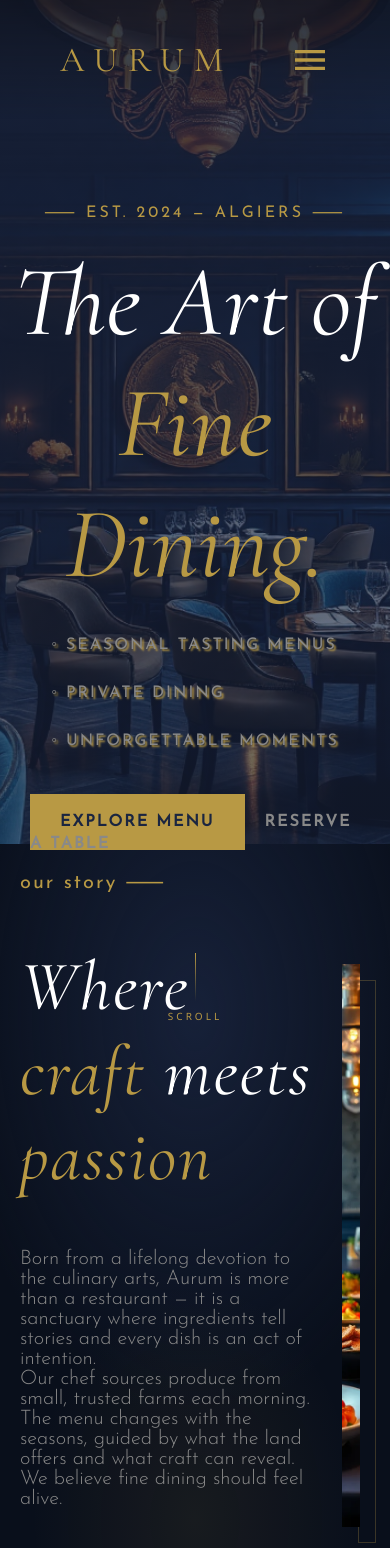
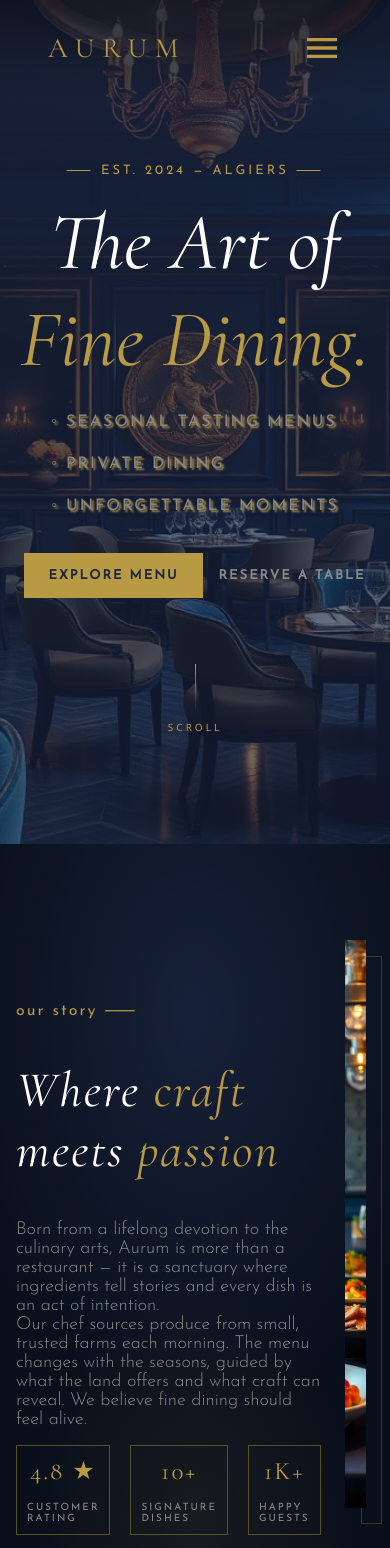
Before and after one commit to Mustapha-bf/aurum-restaurant, a React (Vite) app: page / in a window 390 px wide. Shown: the top 1548 px of the page. Built offline with nearby package versions, Linux system fonts and the light colour scheme.

Commit message:
Original one

```diff
--- a/src/index.css
+++ b/src/index.css
@@ -32,8 +32,8 @@ body {
   justify-content: space-between;
   align-items: center;
   width: 100%;
-  height: 120px;
-  padding: 30px 60px;
+  height: 96px;
+  padding: 24px 48px;
   background: linear-gradient(rgba(0, 0, 0, 0.34), rgba(171, 171, 171, 0));
   position: fixed;
   top: 0;
@@ -41,21 +41,21 @@ body {
 }
 
 .nav-bar .logo {
-  font-size: 35px;
+  font-size: 28px;
   font-weight: 500;
   font-family: var(--fancy-font);
-  letter-spacing: 10px;
+  letter-spacing: 8px;
 }
 
 .nav-bar .nav-links {
   display: flex;
-  gap: 50px;
+  gap: 40px;
 }
 
 .nav-bar .nav-links a {
   text-decoration: none;
   color: var(--white);
-  font-size: 18px;
+  font-size: 14px;
   letter-spacing: 3px;
   position: relative;
   font-family: var(--monospace);
@@ -66,10 +66,10 @@ body {
 }
 
 .nav-bar .reserve-btn {
-  padding: 10px 30px;
+  padding: 8px 24px;
   color: var(--golden);
   border: var(--golden) 2px solid;
-  font-size: 18px;
+  font-size: 14px;
   font-weight: 600;
   letter-spacing: 2px;
   cursor: pointer;
@@ -86,31 +86,31 @@ body {
 }
 
 .listings {
-  height: 460px;
-  width: 350px;
+  height: 368px;
+  width: 280px;
   background-color: #1a2540;
   position: fixed;
-  top: 40px;
-  right: 20px;
+  top: 32px;
+  right: 16px;
   box-shadow: 0px 0px 2px var(--gray);
   display: flex;
   flex-direction: column;
   align-items: center;
-  gap: 30px;
+  gap: 24px;
 }
 
 .explore-more {
   width: 100%;
   text-decoration: none;
   color: var(--white);
-  font-size: 18px;
+  font-size: 14px;
   letter-spacing: 3px;
   position: relative;
   font-family: var(--monospace);
   display: flex;
   align-items: center;
   justify-content: space-between;
-  padding: 40px;
+  padding: 32px;
 }
 
 .explore-more :nth-child(2) {
@@ -122,10 +122,10 @@ body {
 }
 
 .reserve-button {
-  padding: 10px 30px;
+  padding: 8px 24px;
   color: var(--golden);
   border: var(--golden) 2px solid;
-  font-size: 18px;
+  font-size: 14px;
   font-weight: 600;
   letter-spacing: 2px;
   cursor: pointer;
@@ -137,13 +137,13 @@ body {
   flex-direction: column;
   align-items: center;
   justify-content: center;
-  gap: 30px;
+  gap: 24px;
 }
 
 .links-list a {
   text-decoration: none;
   color: var(--white);
-  font-size: 18px;
+  font-size: 14px;
   letter-spacing: 3px;
   position: relative;
   font-family: var(--monospace);
@@ -162,7 +162,7 @@ body {
   height: 100vh;
   display: flex;
   flex-direction: column;
-  padding: 180px 0px 40px 0px;
+  padding: 144px 0px 32px 0px;
   align-items: center;
   background-image: url('assets/home bg.png');
   background-position: center;
@@ -189,22 +189,22 @@ body {
 .established {
   font-family: var(--monospace);
   letter-spacing: 3px;
-  font-size: 16px;
+  font-size: 13px;
   font-weight: 500;
   text-transform: uppercase;
-  padding: 20px;
+  padding: 16px;
 }
 
 .welcome {
   font-family: var(--monospace);
-  font-size: 30px;
+  font-size: 24px;
   text-transform: uppercase;
   text-align: center;
 }
 
 .slogan {
   font-family: var(--fancy-font);
-  font-size: 150px;
+  font-size: 120px;
   text-align: center;
   font-style: italic;
   color: var(--white);
@@ -216,35 +216,35 @@ body {
 
 .tagline {
   display: flex;
-  gap: 30px;
+  gap: 24px;
   font-family: var(--monospace);
   text-transform: uppercase;
   letter-spacing: 2px;
   color: var(--gray);
   text-shadow: 2px 2px 2px var(--golden);
-  padding: 30px;
+  padding: 24px;
 }
 
 .explore {
-  padding: 30px;
+  padding: 24px;
 }
 
 .explore-btns :nth-child(1) {
   font-family: var(--monospace);
-  font-size: 16px;
+  font-size: 13px;
   font-weight: 600;
   text-transform: uppercase;
   letter-spacing: 2px;
   background-color: var(--golden);
   text-decoration: none;
   color: var(--lighter-blue);
-  padding: 20px 30px;
-  margin-right: 20px;
+  padding: 16px 24px;
+  margin-right: 16px;
 }
 
 .explore-btns :nth-child(2) {
   font-family: var(--monospace);
-  font-size: 16px;
+  font-size: 13px;
   font-weight: 600;
   text-transform: uppercase;
   text-decoration: none;
@@ -255,7 +255,7 @@ body {
 
 .scroll {
   width: 100%;
-  padding: 70px;
+  padding: 56px;
   display: flex;
   flex-direction: column;
   align-items: center;
@@ -273,13 +273,10 @@ body {
   animation: scrollPulse 2s ease-in-out infinite;
 }
 
-
-
-
 /* Story Styling */
 .story-page {
   height: 100vh;
-  padding: 0 20px 0 150px ;
+  padding: 0 16px 0 120px;
   display: flex;
   flex-direction: row;
   align-items: stretch;
@@ -290,7 +287,7 @@ body {
 .right-container {
   width: 20%;
   height: 70%;
-  margin: 100px 150px 100px 0;
+  margin: 80px 120px 80px 0;
   position: relative;
   display: flex;
 }
@@ -316,24 +313,24 @@ body {
   display: flex;
   flex-direction: column;
   justify-content: center;
-  padding-right: 200px;
-  gap: 20px;
+  padding-right: 160px;
+  gap: 16px;
 }
 
 .story-head {
   font-family: var(--monospace);
-  font-size: 20px;
+  font-size: 16px;
   letter-spacing: 2px;
   font-weight: 500;
-  padding-bottom: 30px;
+  padding-bottom: 24px;
 }
 
 .story-title {
   font-family: var(--fancy-font);
-  font-size: 80px;
+  font-size: 64px;
   letter-spacing: 2px;
   font-weight: 500;
-  padding-bottom: 30px;
+  padding-bottom: 24px;
   font-style: italic;
 }
 
@@ -345,7 +342,7 @@ body {
   font-family: var(--monospace);
   color: var(--gray);
   font-weight: 100;
-  font-size: 30px;
+  font-size: 24px;
 }
 
 .insights {
@@ -360,7 +357,7 @@ body {
   justify-content: center;
   flex-direction: column;
   padding: 2% 5% 3% 5%;
-  margin-top: 20px;
+  margin-top: 16px;
   font-family: var(--monospace);
   text-transform: uppercase;
   letter-spacing: 2px;
@@ -369,8 +366,8 @@ body {
 
 .insights span {
   font-family: var(--fancy-font);
-  font-size: 40px;
-  padding-bottom: 20px;
+  font-size: 32px;
+  padding-bottom: 16px;
   color: var(--golden);
 }
 
@@ -389,11 +386,9 @@ body {
 }
 
 /* Menu Styling */
-
 .menu-page {
   height: 100vh;
 }
-
 
 /* Experience Styling */
 .experience-page {
@@ -405,8 +400,6 @@ body {
   height: 100vh;
 }
 
-
-
 @media screen and (max-width: 1000px) {
   .nav-bar .nav-links {
     display: none;
@@ -417,7 +410,7 @@ body {
   }
 
   .slogan {
-    font-size: 100px;
+    font-size: 80px;
   }
 
   .links-btn {
@@ -429,26 +422,51 @@ body {
   }
 
   .scroll {
-    padding: 100px;
+    padding: 80px;
   }
 
   .story-page {
-    padding: 20px;
+    padding: 16px;
   }
 
   .left-container {
-    padding-right: 30px;
+    padding-right: 24px;
   }
 
   .right-container {
-    margin-right: 10px;
+    margin-right: 8px;
   }
 
   .story-title {
-    font-size: 70px;
+    font-size: 50px;
   }
 
   .story-p {
     font-size: 20px;
   }
 }
+
+@media screen and (max-width: 600px) {
+  .insights {
+    gap: 20px;
+    width: 70%;
+  }
+
+  .insights p {
+    margin: 0;
+    font-size: 10px;
+    padding: 10px;
+  }
+
+  .insights p:nth-child(1), .insights p:nth-child(3) {
+    border: 1px solid rgb(87, 80, 39);
+  }
+
+  .insights span {
+    font-size: 25px;
+  }
+
+  .story-p {
+    font-size: 18px;
+  }
+}
```
